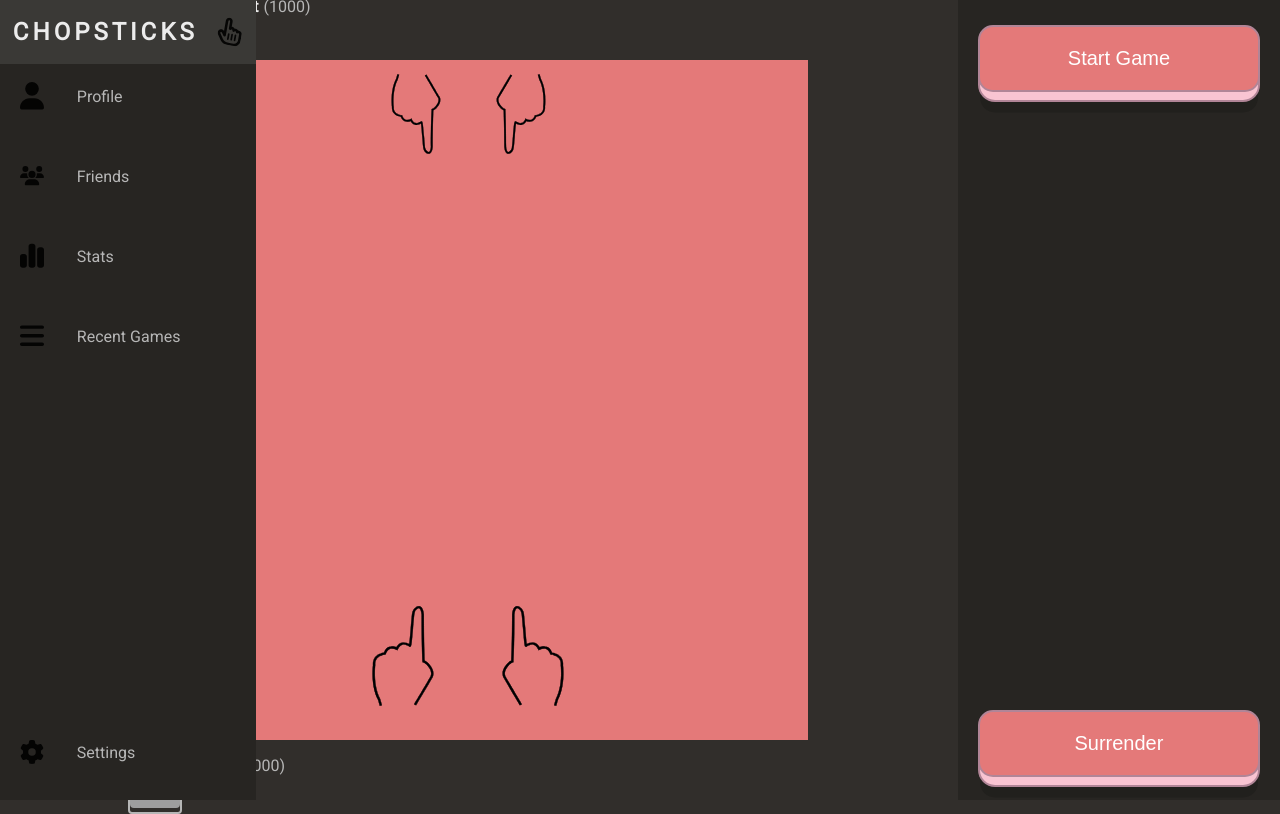
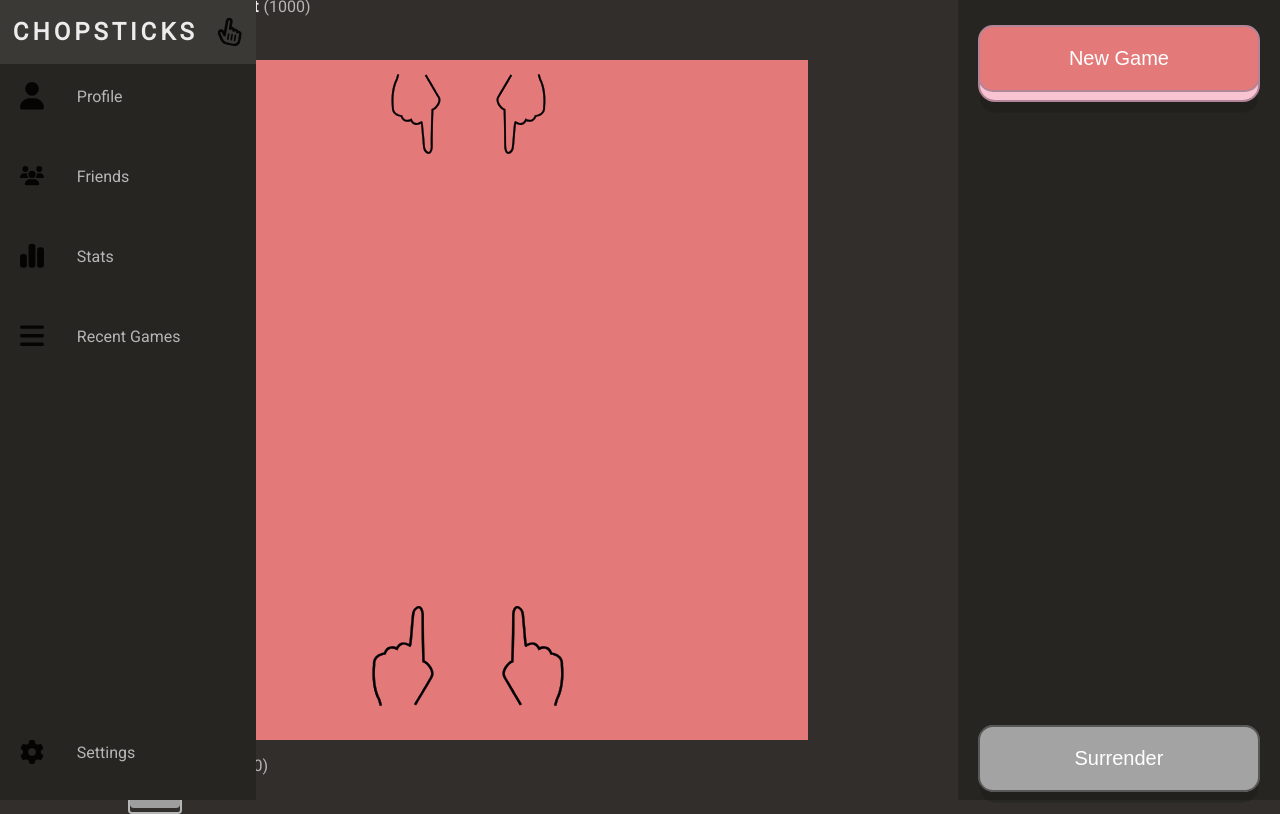
Before and after one commit to TheArtemis/chopstick.js, a Vue app: page /play/computer in a window 1280 px wide. Built offline with nearby package versions, Linux system fonts and the light colour scheme; grey boxes are pictures that could not be loaded.

Commit message:
New Game Blocks

```diff
--- a/src/assets/game-menu.css
+++ b/src/assets/game-menu.css
@@ -26,6 +26,8 @@
     --button-hover: #d8a0a0;
     --button-dropdown: #b49292;
     --button-dropdown-hover: #dbb3b3;
+    --button-inactive: #a2a3a2;
+    --button-border-inactive: #585858;
 
     margin: auto;
     margin-top: 5px;
@@ -87,6 +89,17 @@
 .game-button.last{
     margin-top: auto;
     margin-bottom: 3px;
+}
+
+.game-button.inactive {
+    pointer-events: none;
+    background: var(--button-inactive);
+    border: 2px solid var(--button-border-inactive);
+    transform: translate(0em, 0.75em);
+}
+
+.game-button.inactive::before {
+    transform: translate3d(0, 0, -1em);
 }
 
 
--- a/src/assets/game.css
+++ b/src/assets/game.css
@@ -15,7 +15,6 @@
     /* max-width: 680px; */
     min-width: 300px;
     aspect-ratio: 1 / 1;
-
 }
 
 .player-bar {
@@ -61,7 +60,10 @@
     flex-direction: column;
     justify-items: center;
     background-color: var(--background-board);
+}
 
+.game-board.inactive {
+    pointer-events: none;
 }
 
 .game-player {
--- a/src/components/Game/Game.vue
+++ b/src/components/Game/Game.vue
@@ -5,13 +5,13 @@ import PlayerBar from '@/components/Game/PlayerBar.vue'
 export default {
     name: 'Game',
     props : {
-      player : Object,
       opponentType : {
         type: String,
         validator: function (value) {
           return ['computer', 'human'].indexOf(value) !== -1
         }
       },
+      hasGameStarted : Boolean,
     },
     components: {
     GameBoard,
@@ -19,27 +19,56 @@ export default {
     },
     data() {
       return {
-        playerLeft: 1,
-        playerRight: 1,
-        opponentLeft: 1,
-        opponentRight: 1,
-        boardActive: false,
+        pastPositions: [[1, 1, 1, 1]],
+        currentPosition : {
+          playerLeft: 1,
+          playerRight: 1,
+          opponentLeft: 1,
+          opponentRight: 1,
+        },
+        boardActive: this.hasGameStarted,
+        player: {
+          name: 'You',
+          rating: '1000',
+          picture: 'https://cdn.smehost.net/milesdaviscom-uslegacyprod/wp-content/uploads/2022/04/milesdavis-1.jpg'
+        },
+        opponent: {
+          name: 'Opponent',
+          rating: '1000',
+          picture: 'https://yt3.googleusercontent.com/CCi8_PVD-0cEWApO1xlTJbBaBzcOyG5xMHp0v1_E8UiJsp3fzoYqKZvJkx6SK2zKEab2hNkGcw=s900-c-k-c0x00ffffff-no-rj'
+        },
       }
     },
     methods: {
       playerAttack(event){
         console.log(event);
+      },
+    },
+    updated(){
+      console.log("game -> " + this.boardActive);
+    },
+    watch: {
+      hasGameStarted: function (val) {
+        this.boardActive = val;
       }
-    },
+    }
 }
 </script>
 
 <template>
   <div class="game-panel">
     <div class="game-panel-wrap">
-      <PlayerBar :player="{name: 'Opponent', rating: '1000', picture:'https://yt3.googleusercontent.com/CCi8_PVD-0cEWApO1xlTJbBaBzcOyG5xMHp0v1_E8UiJsp3fzoYqKZvJkx6SK2zKEab2hNkGcw=s900-c-k-c0x00ffffff-no-rj'}"></PlayerBar>
-       <GameBoard @player-attack="playerAttack"></GameBoard>
-    <PlayerBar :player ="{name: 'Player', rating: '1000', picture: 'https://cdn.smehost.net/milesdaviscom-uslegacyprod/wp-content/uploads/2022/04/milesdavis-1.jpg'}"></PlayerBar>
+      <PlayerBar
+      :player="opponent"
+      ></PlayerBar>
+       <GameBoard
+       @player-attack="playerAttack"
+       :boardActive="this.boardActive"
+       :playerLeft="this.currentPosition.playerLeft"
+       :playerRight="this.currentPosition.playerRight"
+       :opponentLeft="this.currentPosition.opponentLeft"
+       :opponentRight="this.currentPosition.opponentRight"></GameBoard>
+    <PlayerBar :player ="player"></PlayerBar>
     </div>
   </div>
 </template>
--- a/src/components/Game/GameBoard.vue
+++ b/src/components/Game/GameBoard.vue
@@ -9,6 +9,7 @@ export default {
       playerRight : Number,
       opponentLeft : Number,
       opponentRight : Number,
+      turn: String,
     },
     components: {
         PlayerHand,
@@ -34,6 +35,7 @@ export default {
                 score: this.playerRight,
             },
         },
+        targetHand: null,
         handsOpponent: {
             left:{
                 id: 'hand-opponent-left',
@@ -44,7 +46,7 @@ export default {
                 score: this.opponentRight,
             },
         },
-        targetHand: null,
+
       }
     },
     methods: {
@@ -59,10 +61,14 @@ export default {
         ev = event.touches[0];
       }
 
+      if(this.boardActive == false)
+        return;
+
       this.currentPiece = this.findCurrentPiece(event);
       if(!this.currentPiece)
           return; /* If is not a valid piece stops the drag */
       this.isDragging = true;
+
       this.startX = ev.clientX;
       this.startY = ev.clientY;
       /* console.log(this.currentPiece, this.startX, this.startY)    */
@@ -72,8 +78,9 @@ export default {
 
       if (this.isDragging == false)
         return;
-        if(!this.currentPiece)
-            return;
+      if(!this.currentPiece)
+          return;
+      /* console.log("dragging"); */
 
 
         var ev = event;
@@ -155,20 +162,19 @@ export default {
           return Object.values(this.handsOpponent).find(hand => hand.id === event.target.id);
     },
     enterTarget(event) {
-      console.log("touched")
       if(!this.isDragging)
           return;
-      console.log("enter")
+      /* console.log("enter") */
       this.targetHand = this.findCurrentTarget(event);
     },
     leaveTarget() {
       if(!this.isDragging)
           return;
-      console.log("leave")
+      /* console.log("leave") */
       this.targetHand = null;
     },
     mouseclick(){
-      console.log("clicked")
+      /* console.log("clicked") */
     }
   },
 }
@@ -178,6 +184,7 @@ export default {
 <template>
     <div
     class="game-board"
+    :class="{inactive: !this.boardActive}"
     @mousedown="startDrag($event, false)"
     @mousemove="doDrag($event, false)"
     @mouseup="stopDrag"
@@ -206,13 +213,16 @@ export default {
       :id = "this.handsPlayer.left.id"
       :ref = "this.handsPlayer.left.id"
       side="left"
-      :style="{transform: `translate(${handsPlayer.left.posX}%, ${handsPlayer.left.posY}%) scale(-1, 1)`,
-              pointerEvents: isDragging ? 'none': 'auto'}"></PlayerHand>
+      :style="{
+        transform: `translate(${handsPlayer.left.posX}%, ${handsPlayer.left.posY}%) scale(-1, 1)`,
+        pointerEvents: isDragging ? 'none': 'auto'}"></PlayerHand>
       <PlayerHand
       :id="this.handsPlayer.right.id"
       :ref = "this.handsPlayer.right.id"
       side="right"
-      :style="{transform: `translate(${handsPlayer.right.posX}%, ${handsPlayer.right.posY}%)`}"></PlayerHand>
+      :style="{
+        transform: `translate(${handsPlayer.right.posX}%, ${handsPlayer.right.posY}%)`,
+        pointerEvents: isDragging ? 'none': 'auto'}"></PlayerHand>
     </div>
     </div>
 </template>
--- a/src/components/GameMenu/PlayComputerMenu.vue
+++ b/src/components/GameMenu/PlayComputerMenu.vue
@@ -1,12 +1,30 @@
 <template>
     <div class="game-menu">
-        <button class="game-button">Start Game</button>
-        <button class="game-button last">Surrender</button>
+        <button
+            class="game-button"
+            :class="{inactive: hasGameStarted}"
+            @click="startGame">New Game</button>
+        <button
+            class="game-button last"
+            :class="{inactive: !hasGameStarted}"
+            @click="surrenderGame">Surrender</button>
     </div>
 </template>
 
 <script>
     export default {
         name: 'PlayComputerMenu',
+        props:{
+            hasGameStarted: Boolean,
+        },
+        methods: {
+            startGame(){
+                this.$emit('start-game');
+            },
+            surrenderGame(){
+                this.$emit('surrender-game');
+            }
+        }
+
     }
 </script>
--- a/src/pages/Computer.vue
+++ b/src/pages/Computer.vue
@@ -11,7 +11,22 @@
       OptionsMenu,
       GameMenu,
       PlayComputerMenu,
-    }
+    },
+    data(){
+      return {
+        hasGameStarted: false,
+      }
+    },
+    methods: {
+      startGame(){
+        this.hasGameStarted = true;
+        console.log("computer -> " + this.hasGameStarted);
+      },
+      surrenderGame(){
+        this.hasGameStarted = false;
+        console.log("computer -> " + this.hasGameStarted);
+      }
+    },
   }
 
 </script>
@@ -19,7 +34,11 @@
 <template>
   <div class="wrapper">
     <OptionsMenu/>
-    <Game/>
-    <PlayComputerMenu/>
+    <Game
+      :hasGameStarted="this.hasGameStarted"/>
+    <PlayComputerMenu
+      @start-game="this.startGame"
+      @surrender-game="this.surrenderGame"
+      :hasGameStarted="this.hasGameStarted"/>
   </div>
 </template>
```
